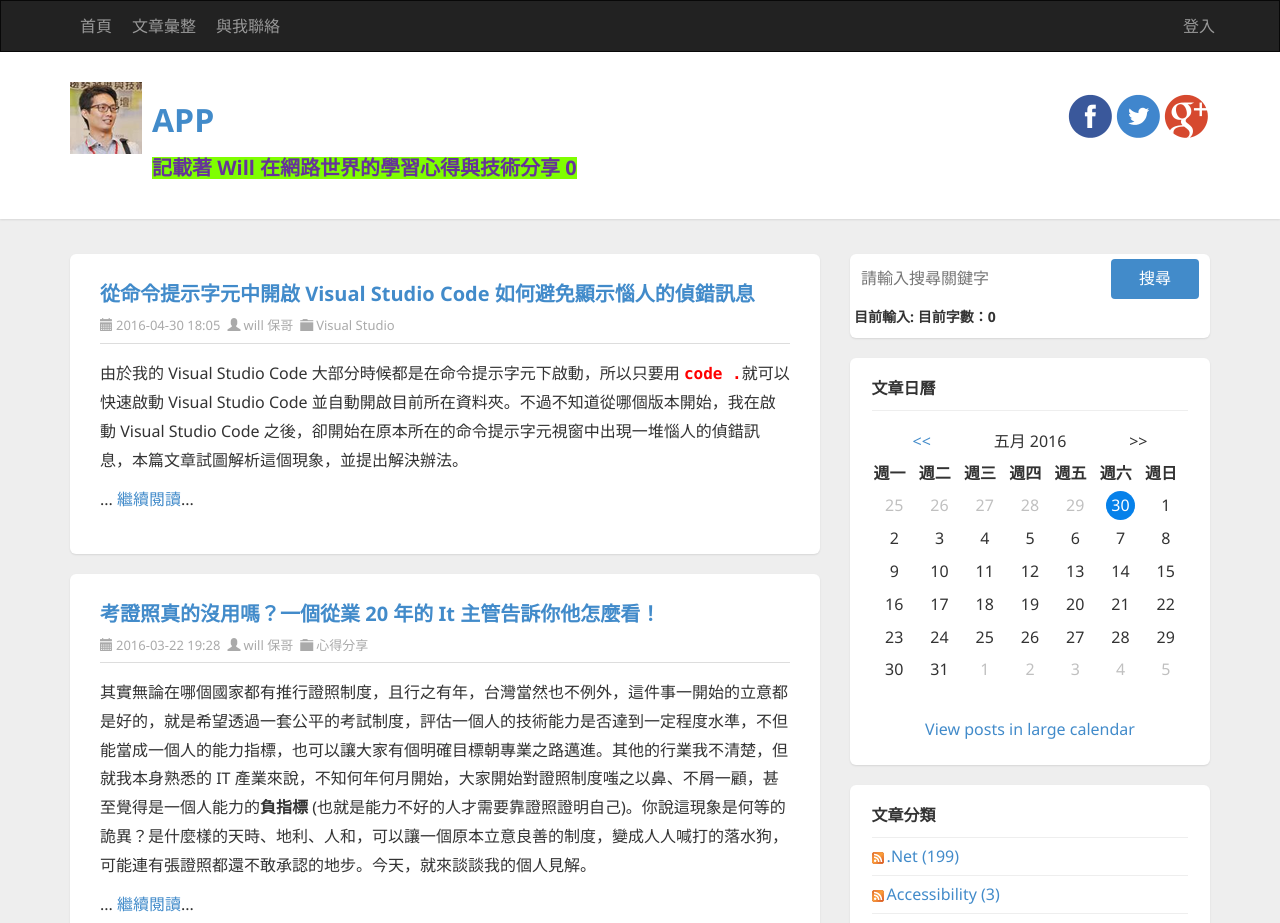
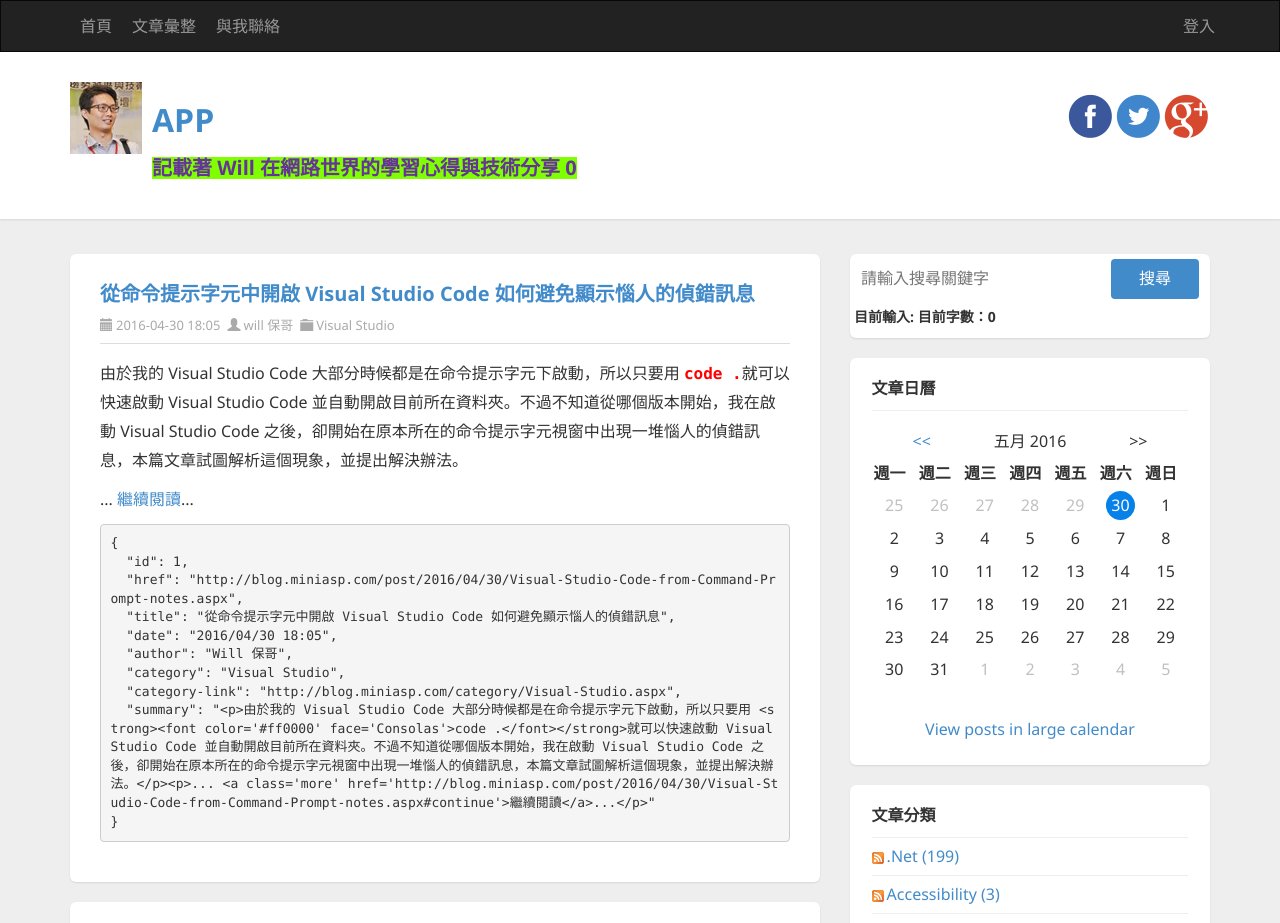
Before and after one commit to ChuangPoPO/Udemy-Angular-2018, an Angular app in the folder demo1/: page / in a window 1280 px wide. Shown: the top 923 px of the page. Built offline with nearby package versions, Linux system fonts and the light colour scheme.

Commit message:
5-35 json pipe

```diff
--- a/demo1/src/app/app.component.html
+++ b/demo1/src/app/app.component.html
@@ -29,6 +29,7 @@
           </header>
           <section class="post-body text" [innerHTML]="item.summary">
           </section>
+          <pre>{{ item | json }}</pre>
         </article>
         <!-- Article END-->
 
```
